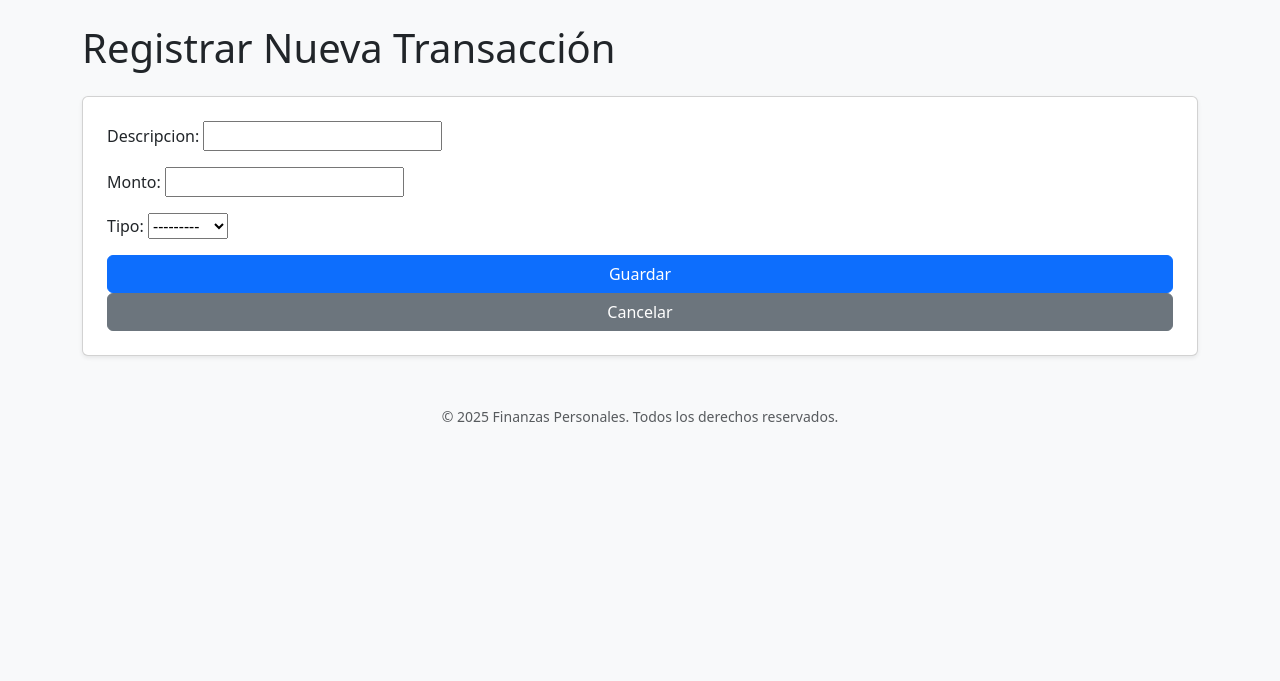
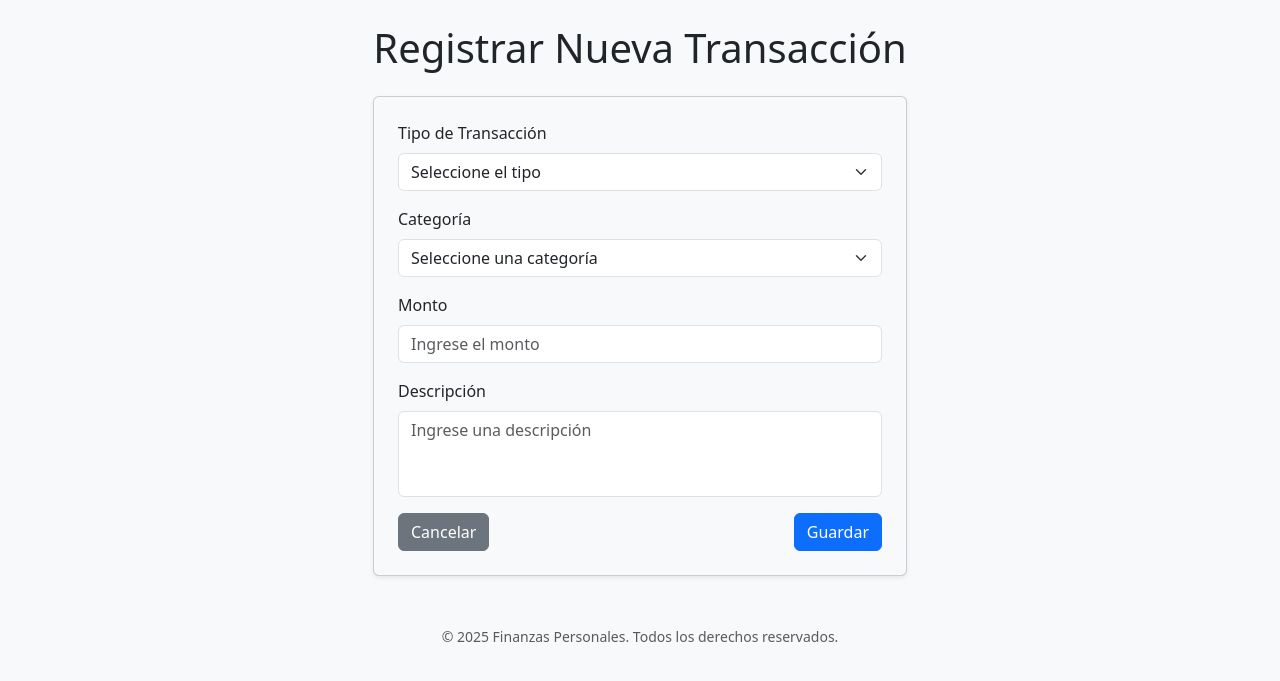
Before and after one commit to bllq99/ecofinance, a Django app: page /transacciones/nueva/ in a window 1280 px wide. Shown: the part 56-737 px from the top of the page. Run offline with Django 5.2, Linux system fonts and the light colour scheme; parts of the project's set-up code (start-up, migrations or seed data) failed here and were passed over.

Commit message:
Mejorar el diseño de la página de nueva transacción y agregar un botón flotante para agregar transacciones

```diff
--- a/finanzas/templates/finanzas/base.html
+++ b/finanzas/templates/finanzas/base.html
@@ -6,6 +6,8 @@
     <meta name="viewport" content="width=device-width, initial-scale=1">
     <!-- Estilos básicos con Bootstrap -->
     <link href="https://cdn.jsdelivr.net/npm/bootstrap@5.3.0/dist/css/bootstrap.min.css" rel="stylesheet">
+    <!-- Estilos personalizados -->
+    <link href="https://cdnjs.cloudflare.com/ajax/libs/font-awesome/5.15.4/css/all.min.css" rel="stylesheet">
 </head>
 <body class="bg-light">
 
--- a/finanzas/templates/finanzas/nueva_transaccion.html
+++ b/finanzas/templates/finanzas/nueva_transaccion.html
@@ -3,13 +3,78 @@
 {% block title %}Nueva Transacción{% endblock %}
 
 {% block content %}
-<h1 class="mb-4">Registrar Nueva Transacción</h1>
+<h1 class="mb-4 text-center">Registrar Nueva Transacción</h1>
 
-<form method="post" class="card p-4 bg-white shadow-sm">
-    {% csrf_token %}
-    {{ form.as_p }}
+<div class="container">
+    <div class="row justify-content-center">
+        <div class="col-lg-6 col-md-8 col-sm-12">
+            <form method="post" class="card p-4 bg-light shadow-sm">
+                {% csrf_token %}
+                <div class="mb-3">
+                    <label for="tipo" class="form-label">Tipo de Transacción</label>
+                    <select id="tipo" name="tipo" class="form-select" required>
+                        <option value="" disabled selected>Seleccione el tipo</option>
+                        <option value="ingreso">Ingreso</option>
+                        <option value="gasto">Gasto</option>
+                    </select>
+                </div>
+                <div class="mb-3">
+                    <label for="categoria" class="form-label">Categoría</label>
+                    <select id="categoria" name="categoria" class="form-select" required>
+                        <option value="" disabled selected>Seleccione una categoría</option>
+                    </select>
+                </div>
+                <div class="mb-3">
+                    <label for="monto" class="form-label">Monto</label>
+                    <input type="number" id="monto" name="monto" class="form-control" placeholder="Ingrese el monto" required>
+                </div>
+                <div class="mb-3">
+                    <label for="descripcion" class="form-label">Descripción</label>
+                    <textarea id="descripcion" name="descripcion" class="form-control" rows="3" placeholder="Ingrese una descripción" style="resize: none;"></textarea>
+                </div>
+                <div class="d-flex justify-content-between">
+                    <a href="{% url 'lista_transacciones' %}" class="btn btn-secondary w-45">Cancelar</a>
+                    <button type="submit" class="btn btn-primary w-45">Guardar</button>
+                </div>
+            </form>
+        </div>
+    </div>
+</div>
 
-    <button type="submit" class="btn btn-primary">Guardar</button>
-    <a href="{% url 'lista_transacciones' %}" class="btn btn-secondary">Cancelar</a>
-</form>
+<script>
+    // Opciones de categorías
+    const categoriasIngreso = [
+        { value: "salario", text: "Salario" },
+        { value: "inversiones", text: "Inversiones" },
+        { value: "otros_ingresos", text: "Otros Ingresos" }
+    ];
+
+    const categoriasGasto = [
+        { value: "alimentacion", text: "Alimentación" },
+        { value: "transporte", text: "Transporte" },
+        { value: "entretenimiento", text: "Entretenimiento" },
+        { value: "otros_gastos", text: "Otros Gastos" }
+    ];
+
+    // Referencias a los elementos del formulario
+    const tipoSelect = document.getElementById("tipo");
+    const categoriaSelect = document.getElementById("categoria");
+
+    // Actualizar las categorías según el tipo seleccionado
+    tipoSelect.addEventListener("change", function () {
+        // Limpiar las opciones actuales
+        categoriaSelect.innerHTML = '<option value="" disabled selected>Seleccione una categoría</option>';
+
+        // Obtener las categorías correspondientes
+        const categorias = this.value === "ingreso" ? categoriasIngreso : categoriasGasto;
+
+        // Agregar las nuevas opciones
+        categorias.forEach(categoria => {
+            const option = document.createElement("option");
+            option.value = categoria.value;
+            option.textContent = categoria.text;
+            categoriaSelect.appendChild(option);
+        });
+    });
+</script>
 {% endblock %}
```
Also changed, not shown: finanzas/templates/finanzas/dashboard.html (+7 -0 lines).
